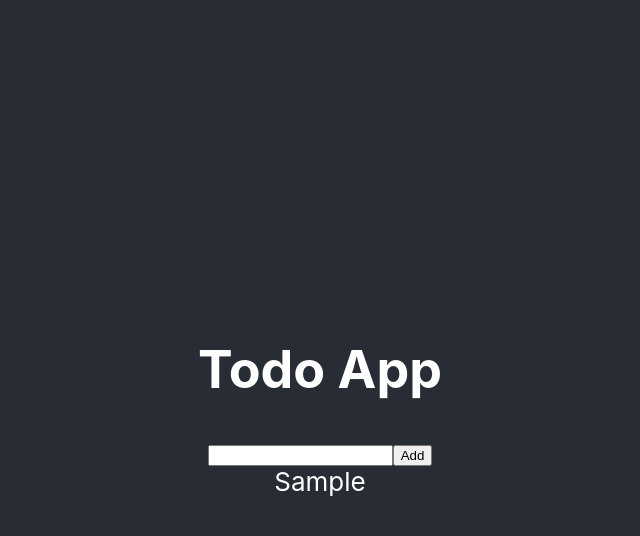
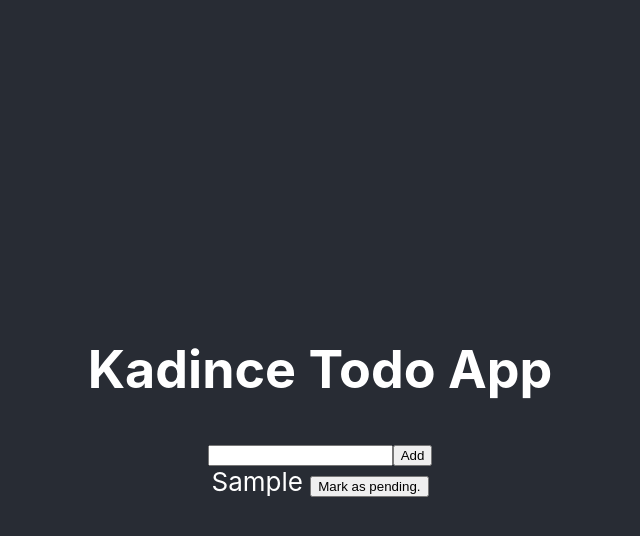
Before and after one commit to astorrer/kadince-todos, a React (Create React App) app: page / in a window 1280 px wide. Both pictures are taken after typing "Sample" into the empty fields and a click on the button "Add". Shown: the top 536 px of the page, without its empty margins (320-960 px from the left). Built offline with nearby package versions, Linux system fonts and the light colour scheme.

Commit message:
Show todo status.
Show todo status inside a button.

```diff
--- a/src/App.js
+++ b/src/App.js
@@ -18,7 +18,7 @@ function App() {
   return (
     <div className="App">
       <header className="App-header">
-        <h1>Todo App</h1>
+        <h1>Kadince Todo App</h1>
         <div>
           <form>
             <input type="text" value={todoInput} onChange={(e) => setTodoInput(e.target.value)} />
@@ -28,7 +28,7 @@ function App() {
         <div>
           {todos.map((todo, index) => {
             // Display all todos
-            return <div key={index}>{todo.text}</div>;
+            return <div key={index}>{todo.text} <button>Mark as {todo.status}.</button> </div>;
           })}
         </div>
       </header>
```
